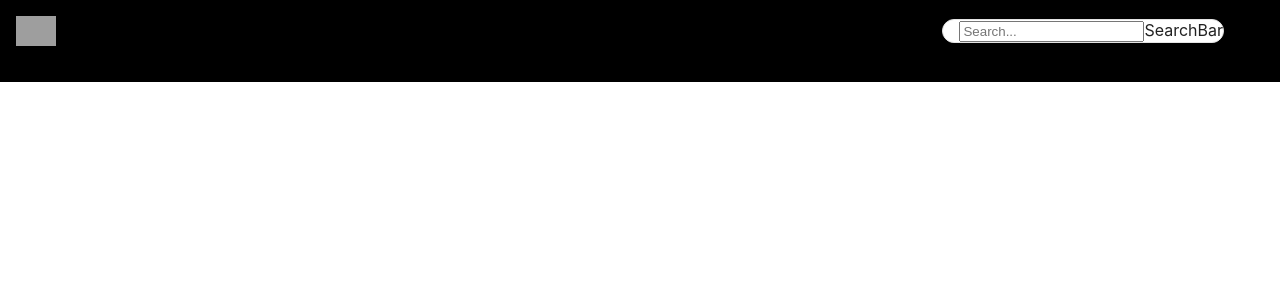
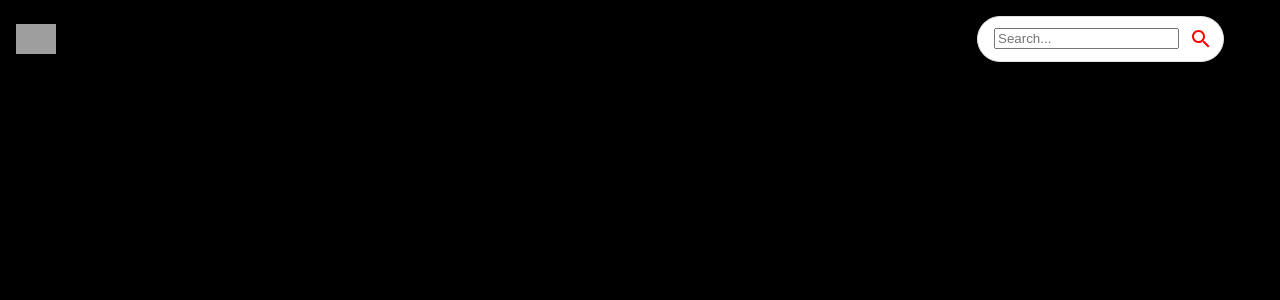
Before and after one commit to AfandiElomda/personal-project-1, a React (Create React App) app: page / in a window 1280 px wide. Shown: the top 300 px of the page. Built offline with nearby package versions, Linux system fonts and the light colour scheme; grey boxes are pictures that could not be loaded.

Commit message:
set feed styling

```diff
--- a/src/components/Feed.jsx
+++ b/src/components/Feed.jsx
@@ -1,9 +1,13 @@
-import React from 'react'
+import {useState, useEffect} from 'react';
+import {Box, Stack, Typography} from '@mui/material';
 
-function Feed() {
-  return (
-    <div>Feed</div>
+const Feed = () => (
+    <Stack sx={{flexDirection: {sx: "column", md: "row"}}}>
+        <Box sx={{height: {sx: 'auto', md: '92vh'}}}>
+
+        </Box>
+
+    </Stack>
   )
-}
 
 export default Feed
--- a/src/components/SearchBar.jsx
+++ b/src/components/SearchBar.jsx
@@ -18,9 +18,10 @@ const SearchBar = () => (
         className="search-bar"
         placeholder="Search..."
         value=""
-        onChange={() => {}}>
-        </input>
-        SearchBar
+        onChange={() => {}}/>
+        <IconButton type="submit" sx={{p:'10px', color: 'red'}}>
+            <Search />
+        </IconButton>
     </Paper>
   );
 
```
